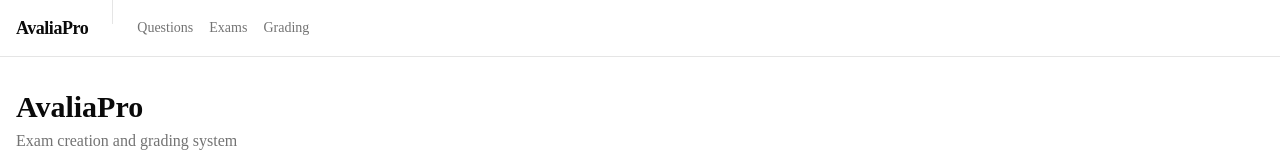
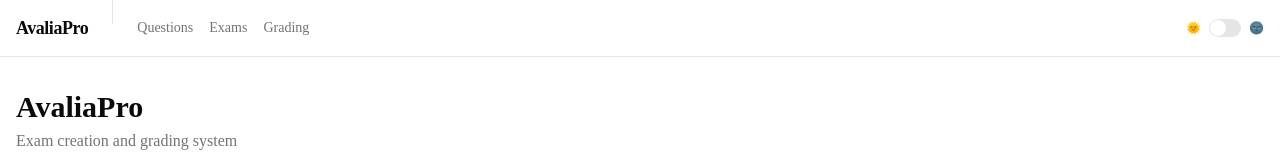
Before and after one commit to jvras58/avaliapro, a Next.js app: page / in a window 1280 px wide. Shown: the top 160 px of the page. Built offline with nearby package versions, Linux system fonts and the light colour scheme; no server answers; the database is empty.

Commit message:
feat(theme): adiciona suporte a temas com ThemeProvider e alternador de tema na Navbar

```diff
--- a/app/layout.tsx
+++ b/app/layout.tsx
@@ -3,6 +3,7 @@
 import "./globals.css";
 import { Navbar } from "@/components/layout/Navbar";
 import { QueryProvider } from "@/components/layout/QueryProvider";
+import { ThemeProvider } from "@/components/layout/ThemeProvider";
 
 const geistSans = Geist({
   variable: "--font-geist-sans",
@@ -26,14 +27,16 @@
 }>) {
   return (
     <html
-      lang="en"
+      lang="pt-BR" suppressHydrationWarning
       className={`${geistSans.variable} ${geistMono.variable} h-full antialiased`}
     >
       <body className="min-h-full flex flex-col">
-        <QueryProvider>
-          <Navbar />
-          <main className="flex-1 container mx-auto px-4 py-8">{children}</main>
-        </QueryProvider>
+        <ThemeProvider>
+          <QueryProvider>
+            <Navbar />
+            <main className="flex-1 container mx-auto px-4 py-8">{children}</main>
+          </QueryProvider>
+        </ThemeProvider>
       </body>
     </html>
   );
--- a/components/layout/Navbar.tsx
+++ b/components/layout/Navbar.tsx
@@ -3,6 +3,9 @@
 import Link from "next/link";
 import { usePathname } from "next/navigation";
 import { Separator } from "@/components/ui/separator";
+import { Switch } from "@/components/ui/switch";
+import { useTheme } from "next-themes";
+import { useEffect, useState } from "react";
 
 const navLinks = [
   { href: "/questions", label: "Questions" },
@@ -12,6 +15,9 @@
 
 export function Navbar() {
   const pathname = usePathname();
+  const { theme, setTheme, resolvedTheme } = useTheme();
+  const [mounted, setMounted] = useState(false);
+  useEffect(() => { setMounted(true); }, []);
 
   return (
     <header className="bg-background border-b">
@@ -36,6 +42,19 @@
             );
           })}
         </nav>
+        <div className="ml-auto flex items-center gap-2">
+          {mounted && (
+            <>
+              <span className="text-xs text-muted-foreground">🌞</span>
+              <Switch
+                checked={resolvedTheme === "dark"}
+                onCheckedChange={checked => setTheme(checked ? "dark" : "light")}
+                aria-label="Alternar tema escuro/claro"
+              />
+              <span className="text-xs text-muted-foreground">🌚</span>
+            </>
+          )}
+        </div>
       </div>
     </header>
   );
--- /dev/null
+++ b/components/layout/ThemeProvider.tsx
@@ -0,0 +1,17 @@
+"use client"
+
+import * as React from "react"
+import { ThemeProvider as NextThemesProvider } from "next-themes"
+
+export function ThemeProvider({ children, ...props }: { children: React.ReactNode }) {
+  return (
+    <NextThemesProvider
+      attribute="class"
+      defaultTheme="system"
+      enableSystem
+      {...props}
+    >
+      {children}
+    </NextThemesProvider>
+  )
+}
--- /dev/null
+++ b/components/ui/sonner.tsx
@@ -0,0 +1,49 @@
+"use client"
+
+import { useTheme } from "next-themes"
+import { Toaster as Sonner, type ToasterProps } from "sonner"
+import { CircleCheckIcon, InfoIcon, TriangleAlertIcon, OctagonXIcon, Loader2Icon } from "lucide-react"
+
+const Toaster = ({ ...props }: ToasterProps) => {
+  const { theme = "system" } = useTheme()
+
+  return (
+    <Sonner
+      theme={theme as ToasterProps["theme"]}
+      className="toaster group"
+      icons={{
+        success: (
+          <CircleCheckIcon className="size-4" />
+        ),
+        info: (
+          <InfoIcon className="size-4" />
+        ),
+        warning: (
+          <TriangleAlertIcon className="size-4" />
+        ),
+        error: (
+          <OctagonXIcon className="size-4" />
+        ),
+        loading: (
+          <Loader2Icon className="size-4 animate-spin" />
+        ),
+      }}
+      style={
+        {
+          "--normal-bg": "var(--popover)",
+          "--normal-text": "var(--popover-foreground)",
+          "--normal-border": "var(--border)",
+          "--border-radius": "var(--radius)",
+        } as React.CSSProperties
+      }
+      toastOptions={{
+        classNames: {
+          toast: "cn-toast",
+        },
+      }}
+      {...props}
+    />
+  )
+}
+
+export { Toaster }
--- /dev/null
+++ b/components/ui/switch.tsx
@@ -0,0 +1,33 @@
+"use client"
+
+import * as React from "react"
+import { Switch as SwitchPrimitive } from "radix-ui"
+
+import { cn } from "@/lib/utils"
+
+function Switch({
+  className,
+  size = "default",
+  ...props
+}: React.ComponentProps<typeof SwitchPrimitive.Root> & {
+  size?: "sm" | "default"
+}) {
+  return (
+    <SwitchPrimitive.Root
+      data-slot="switch"
+      data-size={size}
+      className={cn(
+        "peer group/switch relative inline-flex shrink-0 items-center rounded-full border border-transparent transition-all outline-none after:absolute after:-inset-x-3 after:-inset-y-2 focus-visible:border-ring focus-visible:ring-3 focus-visible:ring-ring/50 aria-invalid:border-destructive aria-invalid:ring-3 aria-invalid:ring-destructive/20 data-[size=default]:h-[18.4px] data-[size=default]:w-[32px] data-[size=sm]:h-[14px] data-[size=sm]:w-[24px] dark:aria-invalid:border-destructive/50 dark:aria-invalid:ring-destructive/40 data-checked:bg-primary data-unchecked:bg-input dark:data-unchecked:bg-input/80 data-disabled:cursor-not-allowed data-disabled:opacity-50",
+        className
+      )}
+      {...props}
+    >
+      <SwitchPrimitive.Thumb
+        data-slot="switch-thumb"
+        className="pointer-events-none block rounded-full bg-background ring-0 transition-transform group-data-[size=default]/switch:size-4 group-data-[size=sm]/switch:size-3 group-data-[size=default]/switch:data-checked:translate-x-[calc(100%-2px)] group-data-[size=sm]/switch:data-checked:translate-x-[calc(100%-2px)] dark:data-checked:bg-primary-foreground group-data-[size=default]/switch:data-unchecked:translate-x-0 group-data-[size=sm]/switch:data-unchecked:translate-x-0 dark:data-unchecked:bg-foreground"
+      />
+    </SwitchPrimitive.Root>
+  )
+}
+
+export { Switch }
--- a/package.json
+++ b/package.json
@@ -19,12 +19,14 @@
     "jszip": "^3.10.1",
     "lucide-react": "^0.577.0",
     "next": "16.2.1",
+    "next-themes": "^0.4.6",
     "prisma": "^6.19.2",
     "radix-ui": "^1.4.3",
     "react": "19.2.4",
     "react-dom": "19.2.4",
     "react-hook-form": "^7.72.0",
     "shadcn": "^4.1.0",
+    "sonner": "^2.0.7",
     "tailwind-merge": "^3.5.0",
     "tw-animate-css": "^1.4.0",
     "zod": "^4.3.6"
```
Also changed, not shown: 1 other file (tests, documents, lock files or other folders).
